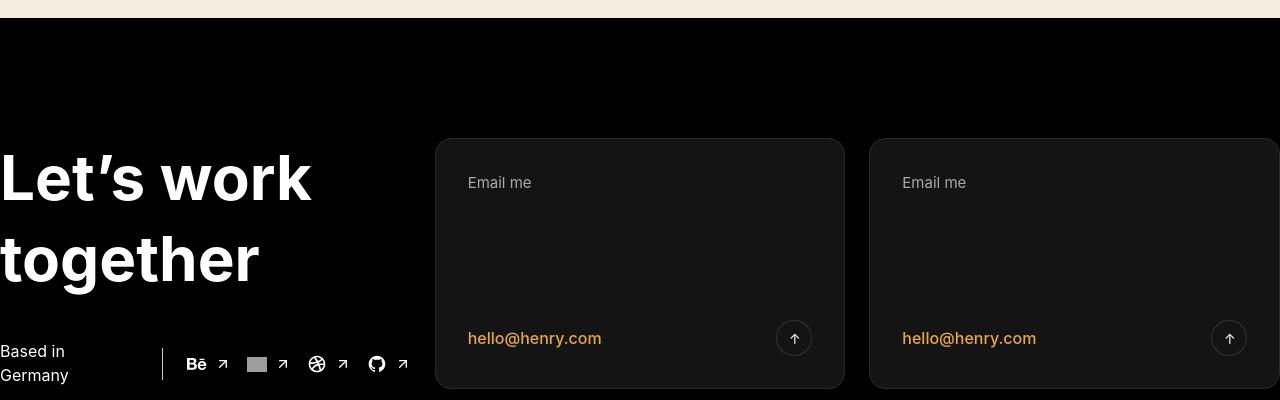
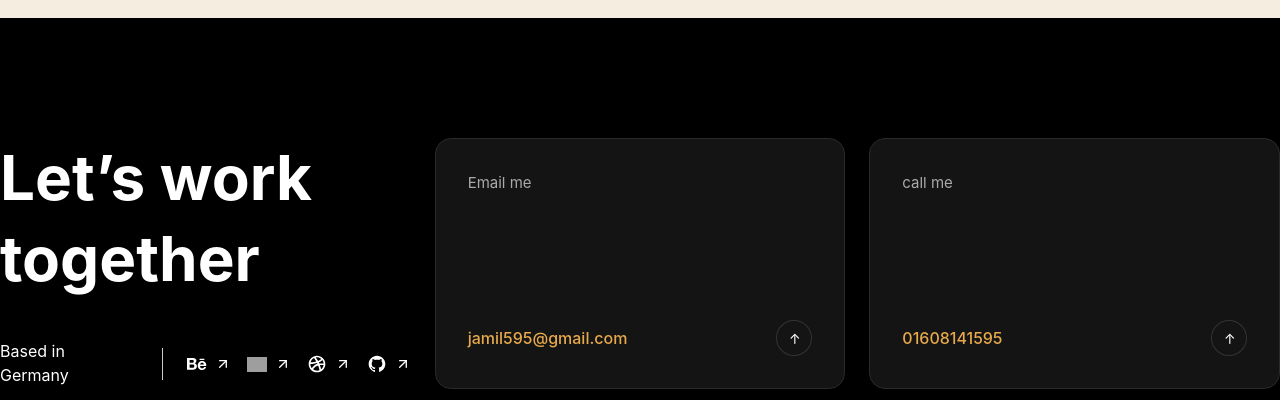
Before and after one commit to Jamil-coder360/Personal_Portfolio, a React (Vite) app: page / in a window 1280 px wide. Shown: the part 848-1248 px from the top of the page. Built offline with nearby package versions, Linux system fonts and the light colour scheme; grey boxes are pictures that could not be loaded.

Commit message:
add footer and notfound page

```diff
--- a/src/components/Footer.jsx
+++ b/src/components/Footer.jsx
@@ -43,13 +43,13 @@ const Footer = () => {
             </div>
             <Contactcard
               title="Email me"
-              value="hello@henry.com"
-              href="mailto:hello@henry.com"
+              value="jamil595@gmail.com"
+              href="mailto:jamil595@gmail.com"
             />
             <Contactcard
-              title="Email me"
-              value="hello@henry.com"
-              href="mailto:hello@henry.com"
+              title="call me"
+              value="01608141595"
+              href="tel:01608141595"
             />
           </div>
           <div>
--- a/src/pages/Notfound.jsx
+++ b/src/pages/Notfound.jsx
@@ -6,8 +6,8 @@ import Button from '../components/Button'
 const Notfound = () => {
   return (
     <section className='py-30'>
-      <div className="container">
-        <div>
+      <div className="container mx-auto">
+        <div className=''>
           <div></div>
           <div className='text-center flex flex-col items-center gap-10'>
 
```
